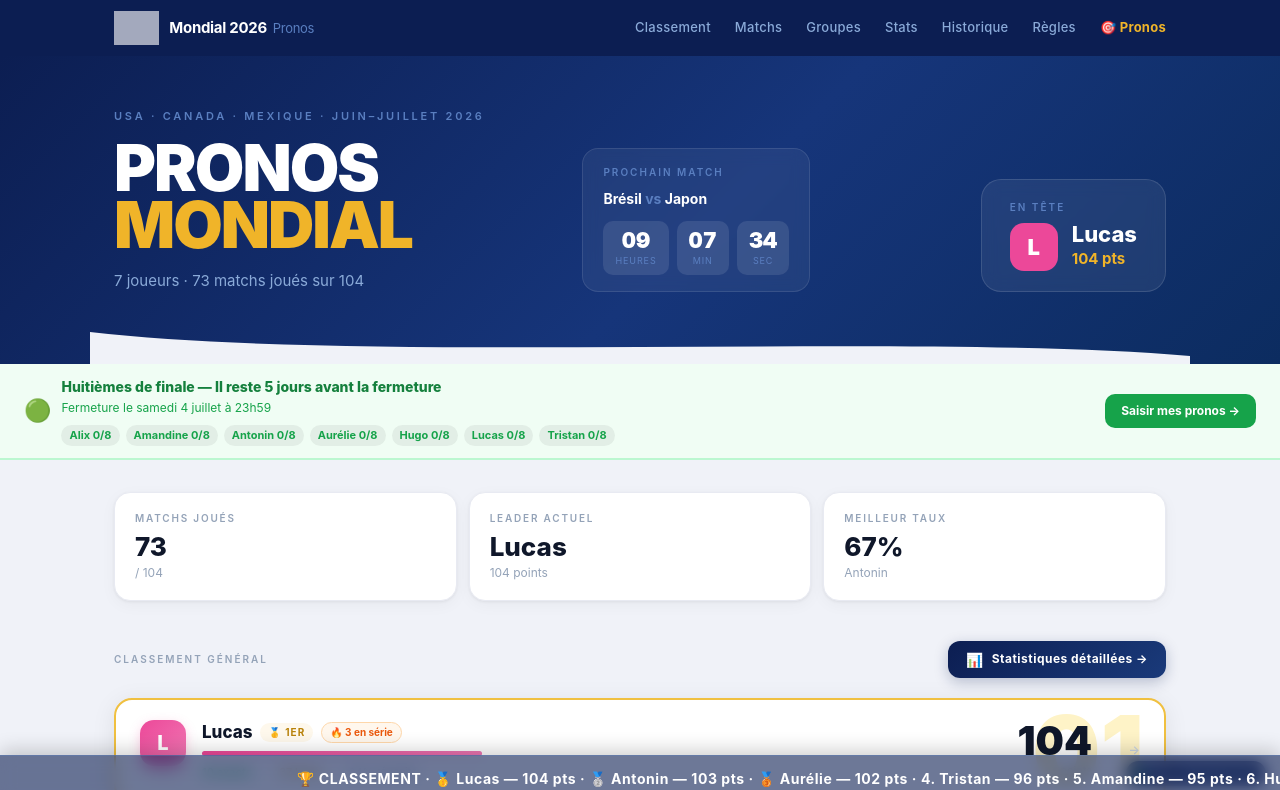
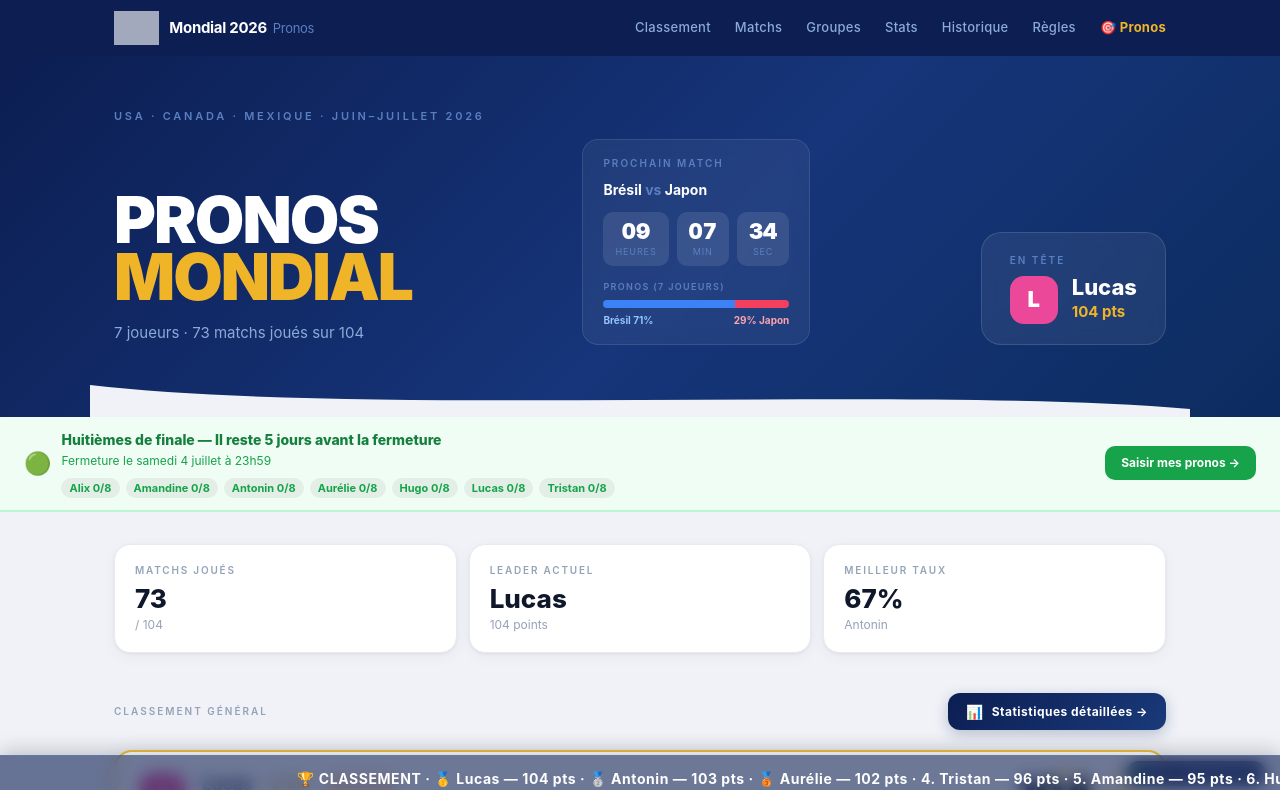
Before and after one commit to antolarp/mondial2026, a Next.js app: page / in a window 1280 px wide. Shown: the top 790 px of the page. Built offline with nearby package versions, Linux system fonts and the light colour scheme; grey boxes are pictures that could not be loaded.

Commit message:
feat: barre de pronos du prochain match dans le countdown

```diff
--- a/app/page.js
+++ b/app/page.js
@@ -65,6 +65,19 @@ export default function Home() {
     .filter(m => !resultats[m.id])
     .sort((a, b) => new Date(a.date) - new Date(b.date))[0] ?? null
 
+  // Stats pronos du prochain match
+  const pronosProchain = prochainMatch ? (() => {
+    let dom = 0, ext = 0, nul = 0
+    for (const j of joueurs) {
+      const p = j.pronos[prochainMatch.id]
+      if (!p || typeof p.domicile !== 'number') continue
+      if (p.domicile > p.exterieur) dom++
+      else if (p.exterieur > p.domicile) ext++
+      else nul++
+    }
+    return { dom, ext, nul, total: dom + ext + nul }
+  })() : null
+
   return (
     <>
       <AutoRefresh interval={60000} />
@@ -119,7 +132,7 @@ export default function Home() {
               </p>
             </div>
             {/* Countdown prochain match */}
-            {prochainMatch && <Countdown match={prochainMatch} />}
+            {prochainMatch && <Countdown match={prochainMatch} pronos={pronosProchain} />}
 
             {/* Leader card in hero */}
             {classement[0] && (
--- a/components/Countdown.js
+++ b/components/Countdown.js
@@ -3,7 +3,7 @@ import { useState, useEffect } from 'react'
 
 function pad(n) { return String(n).padStart(2, '0') }
 
-export default function Countdown({ match }) {
+export default function Countdown({ match, pronos }) {
   const [left, setLeft] = useState(null)
 
   useEffect(() => {
@@ -57,6 +57,31 @@ export default function Countdown({ match }) {
           </div>
         ))}
       </div>
+
+      {pronos && pronos.total > 0 && (() => {
+        const pctDom = Math.round((pronos.dom / pronos.total) * 100)
+        const pctExt = Math.round((pronos.ext / pronos.total) * 100)
+        const pctNul = 100 - pctDom - pctExt
+        return (
+          <div style={{ marginTop: 14 }}>
+            <p style={{ color: '#5a7fc0', fontSize: 9, letterSpacing: '0.15em', textTransform: 'uppercase', fontWeight: 600, marginBottom: 6 }}>
+              Pronos ({pronos.total} joueur{pronos.total > 1 ? 's' : ''})
+            </p>
+            {/* Barre */}
+            <div style={{ display: 'flex', borderRadius: 6, overflow: 'hidden', height: 8 }}>
+              {pctDom > 0 && <div style={{ width: `${pctDom}%`, background: '#3b82f6' }} />}
+              {pctNul > 0 && <div style={{ width: `${pctNul}%`, background: 'rgba(255,255,255,0.25)' }} />}
+              {pctExt > 0 && <div style={{ width: `${pctExt}%`, background: '#f43f5e' }} />}
+            </div>
+            {/* Légende */}
+            <div style={{ display: 'flex', justifyContent: 'space-between', marginTop: 5 }}>
+              <span style={{ fontSize: 10, color: '#93c5fd', fontWeight: 700 }}>{match.domicile.split(' ').pop()} {pctDom}%</span>
+              {pctNul > 0 && <span style={{ fontSize: 10, color: 'rgba(255,255,255,0.4)', fontWeight: 600 }}>Nul {pctNul}%</span>}
+              <span style={{ fontSize: 10, color: '#fda4af', fontWeight: 700 }}>{pctExt}% {match.exterieur.split(' ').pop()}</span>
+            </div>
+          </div>
+        )
+      })()}
     </div>
   )
 }
```
